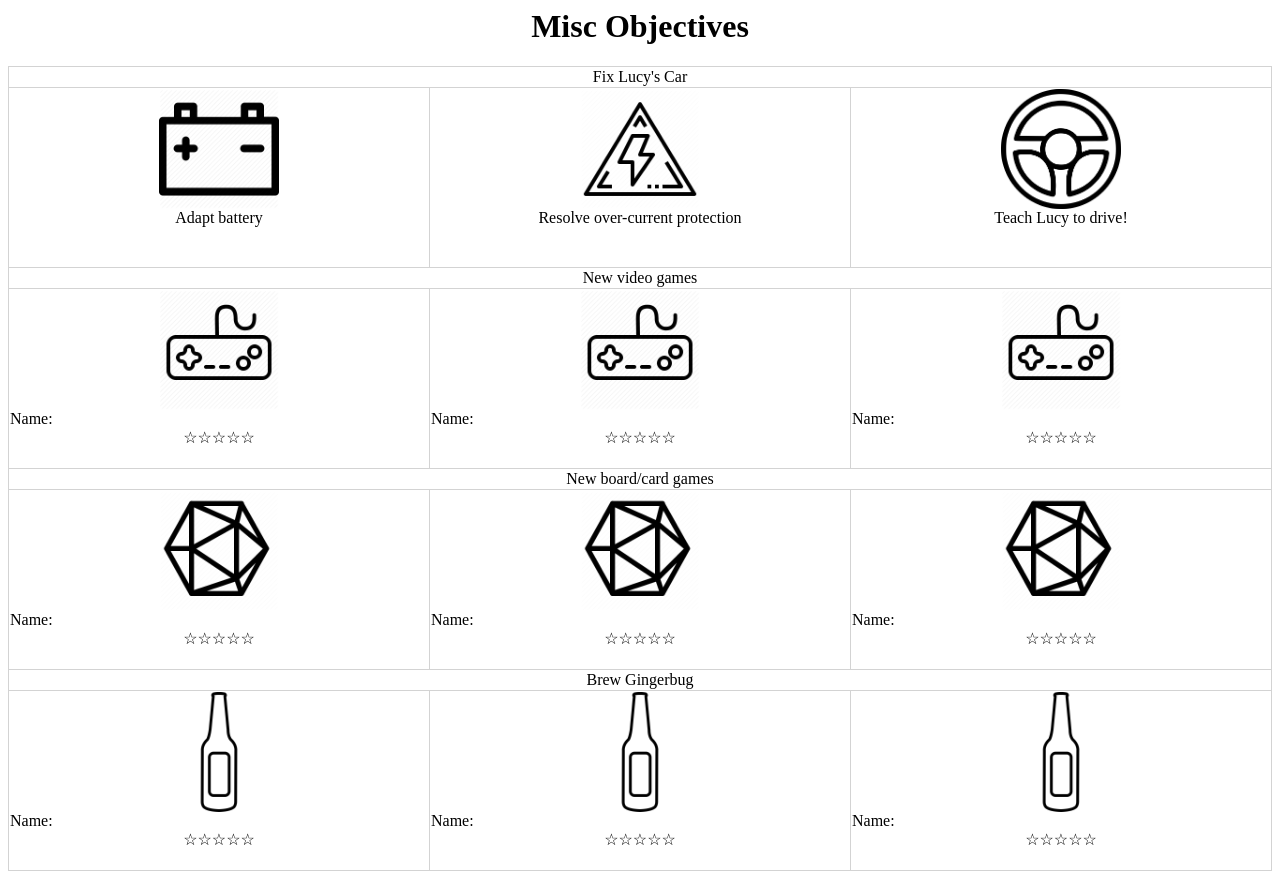
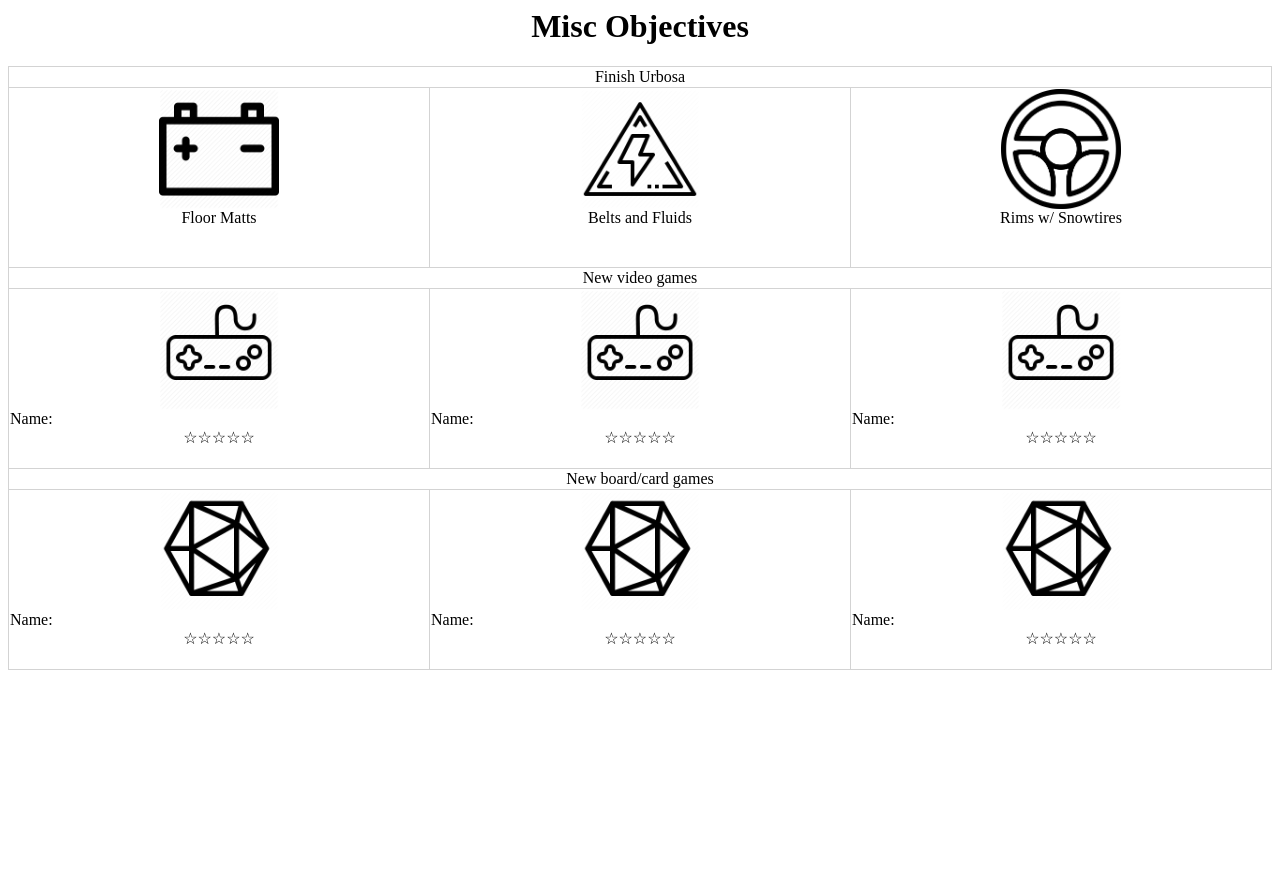
Before and after one commit to Narcolapser/bullet_journaling, a Flask app: page /misc_goals in a window 1280 px wide. After the commit the page ends 670 px from the top, so only its background shows below. Run offline with Flask 2, Linux system fonts and the light colour scheme.

Commit message:
Almost done with fall.

```diff
--- a/main.py
+++ b/main.py
@@ -59,7 +59,7 @@ def weekly_planner():
         date = date + week_delta
     return render_template('weekly_planner.html',season=season,activities=activities,weeks=dates)
 
-@app.route('/projects')
+@app.route('/house_projects')
 def house_projects():
     date = datetime.strptime('2021-10-16', '%Y-%m-%d')
     dates = []
@@ -78,11 +78,12 @@ def movies():
 
 @app.route('/couples_bible_study')
 def couples_bible_study():
-    return render_template('icon_list.html',title='Couple\'s Bible Study:\n The 10 Most Misunderstood Verses in the Bible',rows=10,img='bible.png',height='50')
+    return render_template('icon_list.html',title='Couple\'s Bible Study:</br> The 10 Most Misunderstood Verses in the Bible',rows=10,img='bible.png',height='50')
+
 
 @app.route('/reading')
-def thick_as_thieves():
-    return render_template('icon_list.html',title='Return of the Thief',rows=13,img='book.png',height='50',background='thick_as_thieves.jpg')
+def reading():
+    return render_template('icon_list.html',title='Return of the Thief',rows=24,img='book.png',height='25',background='return of the thief.jpeg')
 
 @app.route('/hospitality')
 def hospitality():
@@ -93,22 +94,34 @@ def misc_goals():
     return render_template('misc_goals.html')
 
 @app.route('/Running')
-def swimming():
-    date1 = datetime.strptime('2021-07-05', '%Y-%m-%d')
-    date2 = datetime.strptime('2021-07-06', '%Y-%m-%d')
-    date3 = datetime.strptime('2021-07-08', '%Y-%m-%d')
-    date4 = datetime.strptime('2021-07-09', '%Y-%m-%d')
+def Running():
+    date1 = datetime.strptime('2021-10-11', '%Y-%m-%d')
+    date2 = datetime.strptime('2021-10-14', '%Y-%m-%d')
     weeks = 12
     dates = []
     week_delta = delta(days=7)
     for i in range(weeks):
         dates.append(date1)
         dates.append(date1)
-#        dates.append(date1)
         date1 = date1 + week_delta
     units = ['BPM','Miles','Time']
-    unit_steps = [range(100,180,4),[v for v in range(8,30)],range(30,112,4)]
+    unit_steps = [range(100,180,4),[v/10.0 for v in range(15,35)],range(10,30)]
     return render_template('graph.html',dates=dates,title='Running',units=units,unit_steps=unit_steps)
+
+@app.route('/ringfit')
+def ringfit():
+    date1 = datetime.strptime('2021-10-13', '%Y-%m-%d')
+    date2 = datetime.strptime('2021-10-15', '%Y-%m-%d')
+    weeks = 12
+    dates = []
+    week_delta = delta(days=7)
+    for i in range(weeks):
+        dates.append(date1)
+        dates.append(date1)
+        date1 = date1 + week_delta
+    units = ['BPM','Distance','Calories']
+    unit_steps = [range(100,180,4),[v/10.0 for v in range(0,20)],range(10,30)]
+    return render_template('graph.html',dates=dates,title='Ring Fit',units=units,unit_steps=unit_steps)
 
 @app.route('/disc')
 def disc():
@@ -121,6 +134,10 @@ def disc():
         date1 = date1 + week_delta
     return render_template('disc.html',dates=dates)
 
+@app.route('/incognito')
+def incognito():
+    return render_template('icon_list.html',title='Go Incognito',rows=27,img='techlore.jpg',height='25')
+
 @app.route('/notes')
 def notes():
     return render_template('icon_list.html',title='Notes',rows=21,img='notebook.png',height='20')
--- a/templates/icon_list.html
+++ b/templates/icon_list.html
@@ -14,11 +14,11 @@ img.bg_image {
     height: auto;
 }
 </style>
-<center><h1>{{ title }}</h1></center>
-<img class="bg_image" src="http://localhost:5000/static/backgrounds/{{background}}"/>
+<center><h1>{{ title | safe}}</h1></center>
+<img class="bg_image" src="/static/backgrounds/{{background}}"/>
 
     {% for i in range(rows) %}
-        <img style="margin:  0; height:{{height}}px" src="http://localhost:5000/static/{{img}}"/>
+        <img style="margin:  0; height:{{height}}px" src="/static/{{img}}"/>
         <hr size="3px" width="100%" style="margin: 0 2 8 2;height:2px;border-width:0;color:black;background-color:black"/>
     {% endfor %}
 
--- a/templates/misc_goals.html
+++ b/templates/misc_goals.html
@@ -6,19 +6,19 @@
     </style>
     <center><h1>Misc Objectives</h1></center>
     <table style="border-collapse:collapse; width:100%">
-        <tr ><td colspan=3><center>Fix Lucy's Car</center></td></tr>
+        <tr ><td colspan=3><center>Finish Urbosa</center></td></tr>
         <tr>
             <td style="height:180px;">
                 <center><img src="http://localhost:5000/static/battery.png" style="height: 120px"/></center>
-                <center>Adapt battery</center>
+                <center>Floor Matts</center>
             </td>
             <td style="height:180px;">
                 <center><img src="http://localhost:5000/static/current_warning.png" style="height: 120px"/></center>
-                <center>Resolve over-current protection</center>
+                <center>Belts and Fluids</center>
             </td>
             <td style="height:180px;">
                 <center><img src="http://localhost:5000/static/steering_wheel.png" style="height: 120px"/></center>
-                <center>Teach Lucy to drive!</center>
+                <center>Rims w/ Snowtires</center>
             </td>
         </tr>
         <tr ><td colspan=3><center>New video games</center></td></tr>
@@ -57,23 +57,5 @@
                 <center>☆☆☆☆☆</center>
             </td>
         </tr>
-        <tr ><td colspan=3><center>Brew Gingerbug</center></td></tr>
-        <tr>
-            <td style="height:180px;">
-                <center><img src="http://localhost:5000/static/bottle.png" style="height: 120px"/></center>
-                <span>Name:</span>
-                <center>☆☆☆☆☆</center>
-            </td>
-            <td style="height:180px;">
-                <center><img src="http://localhost:5000/static/bottle.png" style="height: 120px"/></center>
-                <span>Name:</span>
-                <center>☆☆☆☆☆</center>
-            </td>
-            <td style="height:180px;">
-                <center><img src="http://localhost:5000/static/bottle.png" style="height: 120px"/></center>
-                <span>Name:</span>
-                <center>☆☆☆☆☆</center>
-            </td>
-        </tr>
     </table>
 </html>
```
Also changed, not shown: 1 other file.
